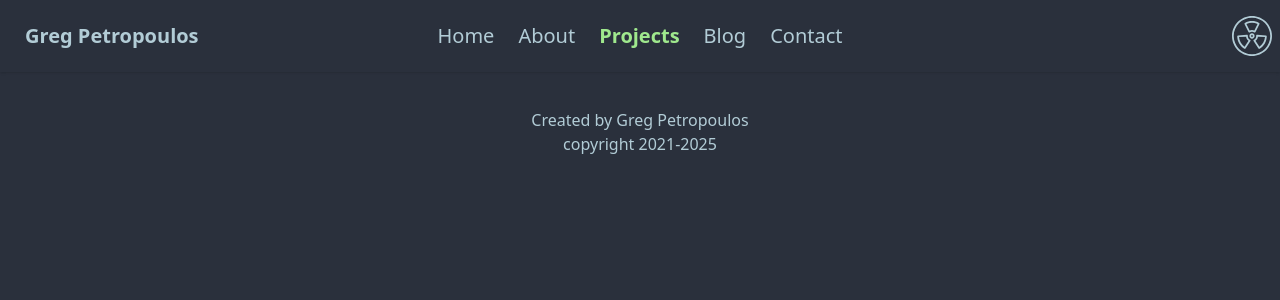
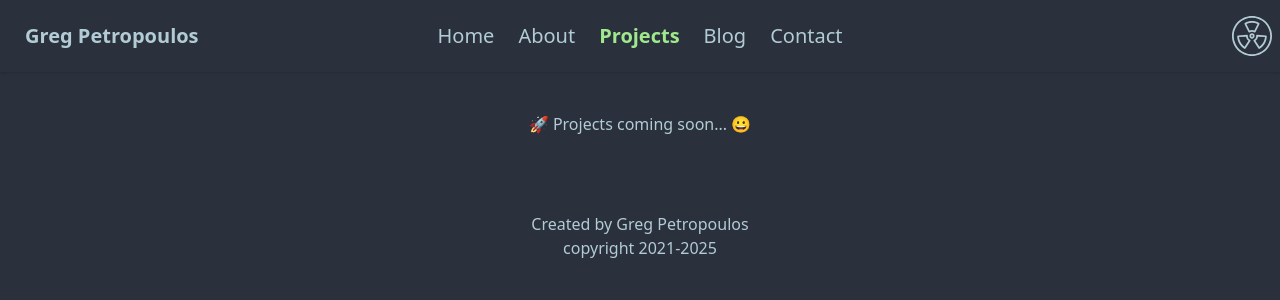
Before and after one commit to GregPetropoulos/GP-XP, a React (Vite) app: page /projects in a window 1280 px wide. Shown: the top 300 px of the page. Built offline with nearby package versions, Linux system fonts and the light colour scheme.

Commit message:
Projects placeholder, wip

```diff
--- a/src/routes/projects.tsx
+++ b/src/routes/projects.tsx
@@ -1,9 +1,12 @@
-import { createFileRoute } from '@tanstack/react-router'
-import PageTitle from '../components/PageTitle'
+import { createFileRoute } from '@tanstack/react-router';
 export const Route = createFileRoute('/projects')({
-  component: ProjectsComponent,
-})
+  component: ProjectsComponent
+});
 
 function ProjectsComponent() {
-  return <div><PageTitle title='Projects'/></div>
+  return (
+    <div className='w-full flex justify-center text-center'>
+      <p className='my-10'> &#128640; Projects coming soon... &#128512;</p>
+    </div>
+  );
 }
```
